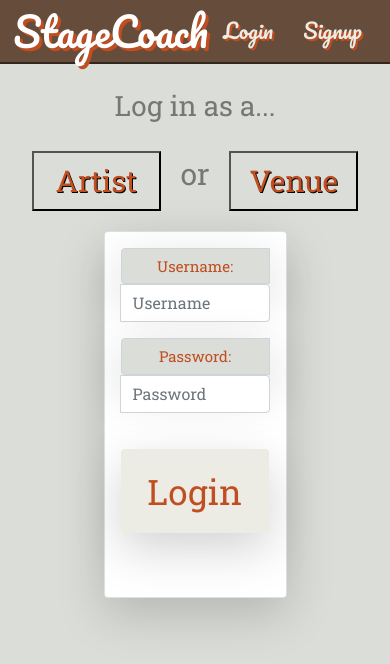
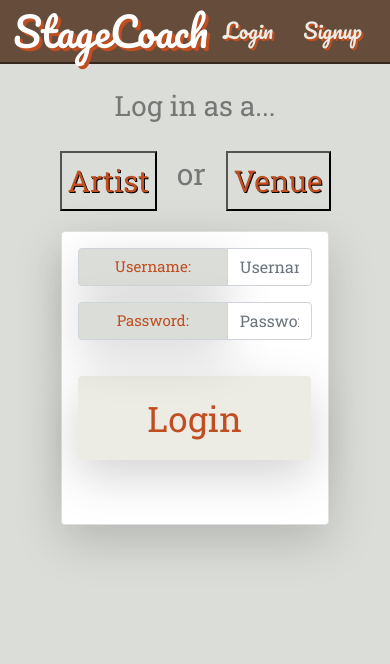
Before and after one commit to MattReisdorf/StageCoach, a React (Create React App) app in the folder client/: page /login in a window 390 px wide. Shown: the top 664 px of the page. Built offline with nearby package versions, Linux system fonts and the light colour scheme.

Commit message:
response

```diff
--- a/client/src/components/css/Home.css
+++ b/client/src/components/css/Home.css
@@ -89,3 +89,13 @@
         display: flex;
     }
   }
+
+@media only screen and (max-width: 950px) {
+    #home-search {
+        width: 100% !important;
+    }
+
+   .container {
+       max-width: 75%;
+   }
+}
--- a/client/src/components/css/Login.css
+++ b/client/src/components/css/Login.css
@@ -48,3 +48,10 @@
 
 
 }
+
+
+@media (max-width: 767px) {
+    #sign-card {
+        width: 100% !important;
+    }
+}
--- a/client/src/components/css/Signup.css
+++ b/client/src/components/css/Signup.css
@@ -138,14 +138,16 @@ body {
 #modal-but-close {
     width: 300px;
     height: 50px;
-    color: black;
+    color: rgb(192, 78, 33);
     margin-bottom: 8px;
     border-bottom-left-radius: 8px;
     border-bottom-right-radius: 8px;
     border-top-right-radius: 8px;
     border-top-left-radius: 8px;
     font-size: 22px;
-    background-color:rgb(102, 76, 58);
+    background-color:rgb(102, 76, 58) !important;
+    text-shadow: black .8px .8px;
+
 }
 
 .modal-footer {
--- a/client/src/components/pages/Home.js
+++ b/client/src/components/pages/Home.js
@@ -64,7 +64,7 @@ export default function Home() {
                     <div className = 'search-placeholder'>
                         <p className = 'search-text'>Search for an Artist or Venues</p>
                         <form className = 'search-form'>
-                            <input className = 'form-control' type = 'search' onChange = {handleSearch} placeholder = '' aria-label = 'search'></input>
+                            <input id="home-search" className = 'form-control' type = 'search' onChange = {handleSearch} placeholder = '' aria-label = 'search'></input>
                             <div id="bottom-button">
                                 <Link
                                     to = {{
--- a/client/src/components/pages/Login.js
+++ b/client/src/components/pages/Login.js
@@ -72,7 +72,7 @@ export default function Login() {
 
             <div>
             <div id="card-contain">
-            <div className="card shadow-lg p-3 mb-5 shadow bg-white rounded">
+            <div id="sign-card" className="card shadow-lg p-3 mb-5 shadow bg-white rounded">
                 <form>
                     <div class="input-group mb-3">
                         <span className="input-group-text shadow-lg" id="basic-addon1">Username:</span>
```
